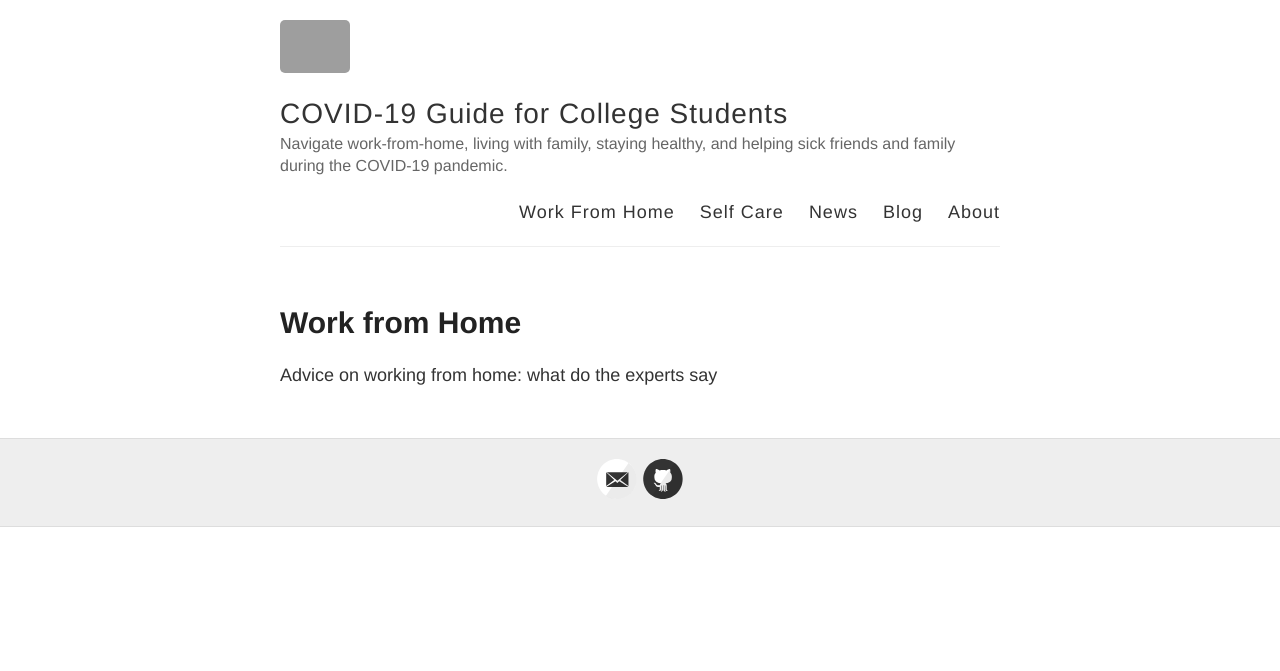
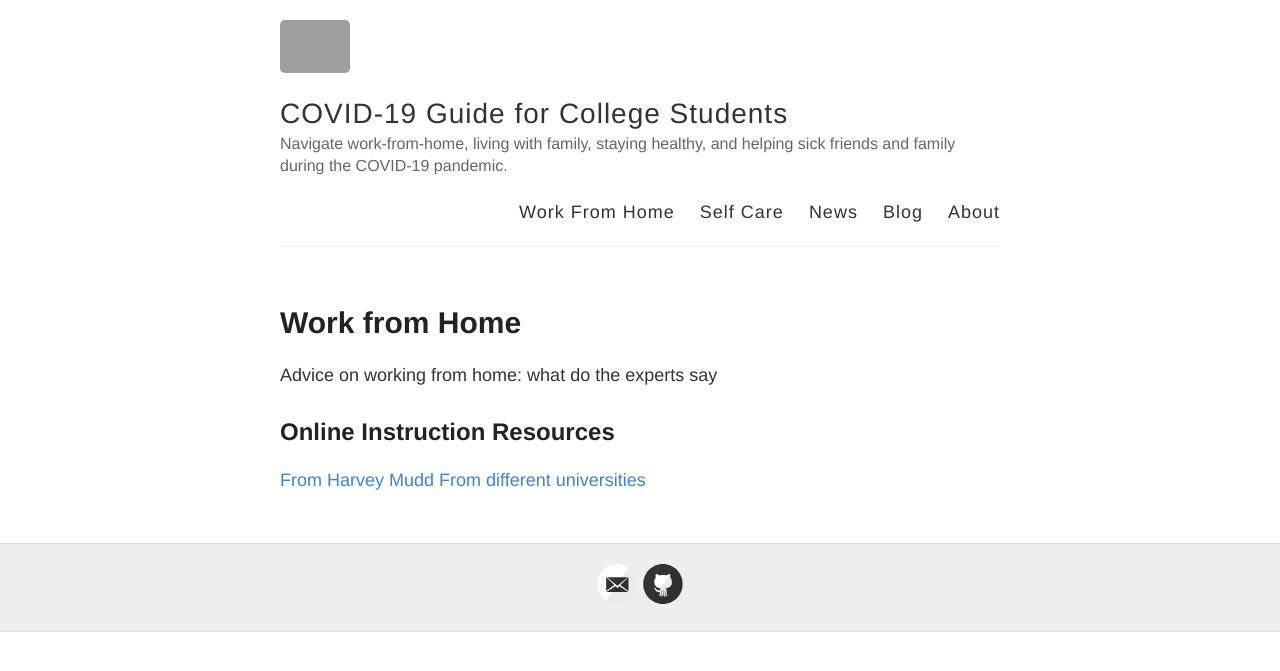
Before and after one commit to CarsonHerness/covid19, a Jekyll site: the page built from work-from-home.md, in a window 1280 px wide. Shown: the top 671 px of the page. Built offline with Jekyll 4.4.1, drawn with Linux system fonts in a browser that asks for light colours; grey boxes are pictures that could not be loaded.

Commit message:
Add work from home resources

```diff
--- a/work-from-home.md
+++ b/work-from-home.md
@@ -5,3 +5,7 @@ permalink: /work-from-home/
 ---
 
 Advice on working from home: what do the experts say
+
+## Online Instruction Resources
+[From Harvey Mudd](https://docs.google.com/document/d/13QjhKbCiVq084Rqz9kO86iaKTYdeZAdCuJHvZLFwssU/edit?usp=sharing)
+[From different universities](https://docs.google.com/spreadsheets/d/1VT9oiNYPyiEsGHBoDKlwLlWAsWP58sGV7A3oIuEUG3k/edit#gid=1552188977)
```
Also changed, not shown: news.md (+0 -2 lines).
